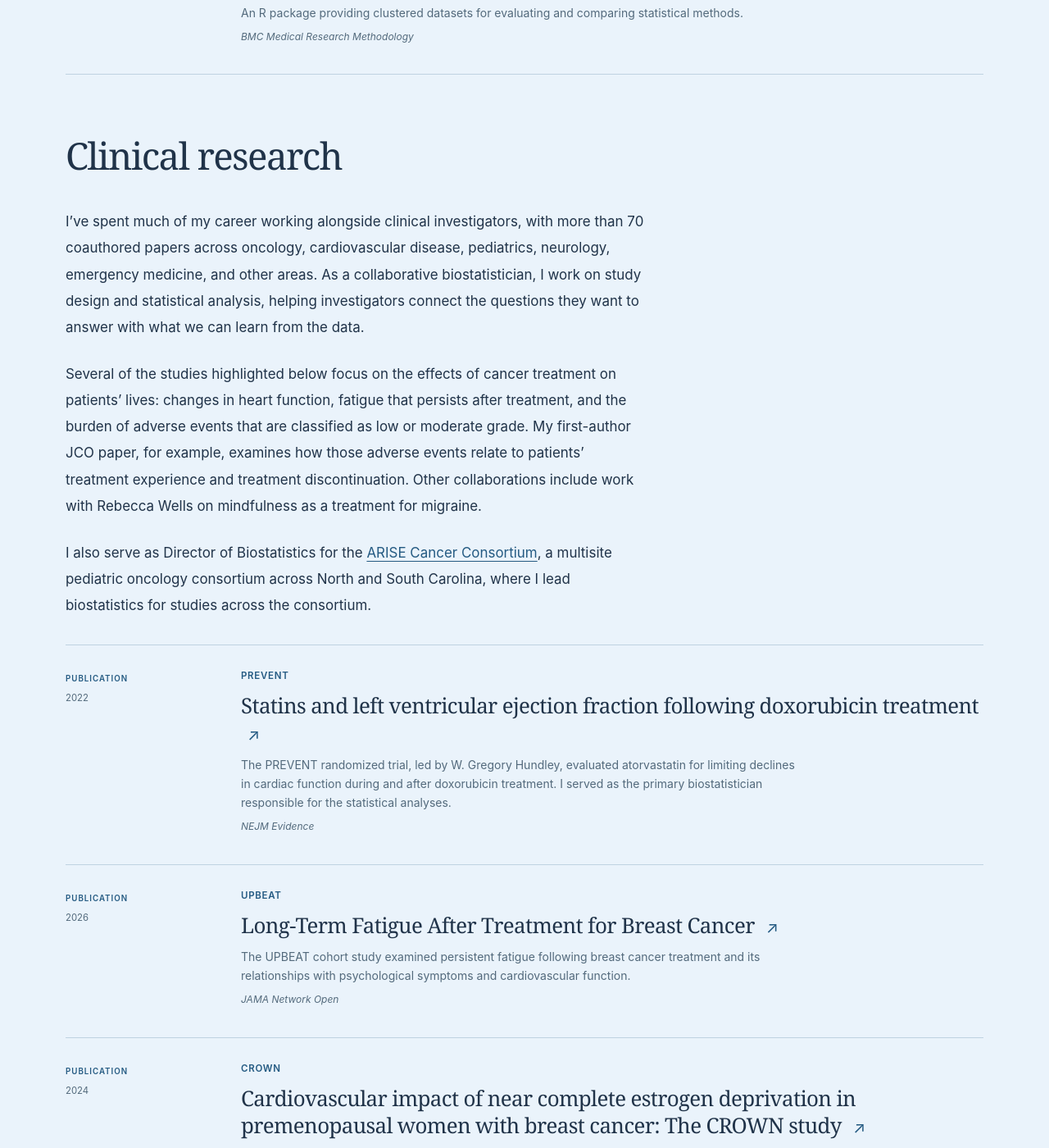
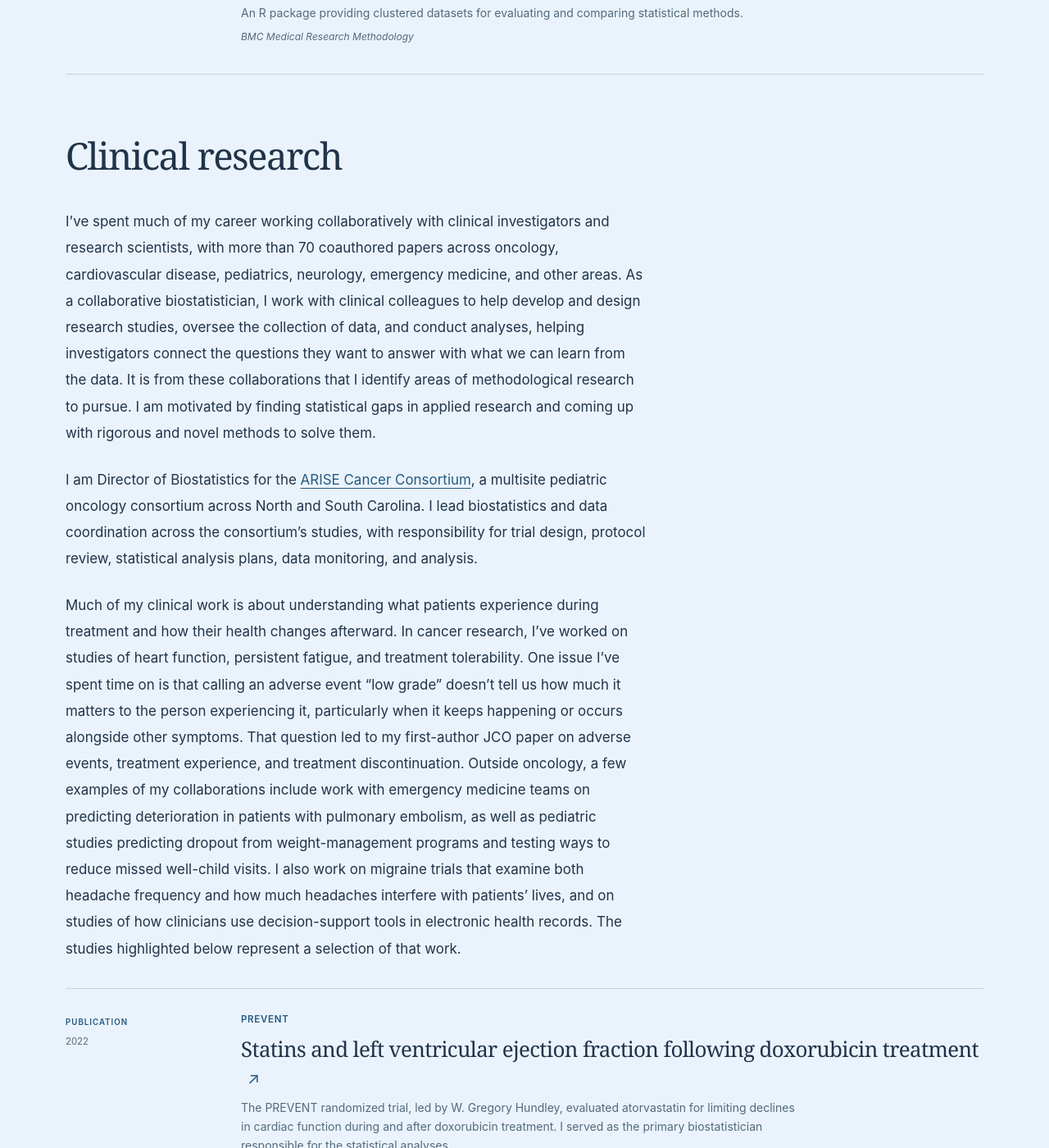
Before and after one commit to NateOConnellPhD/nateoconnell.github.io, a Jekyll site: the page built from research.html, in a window 1280 px wide and 1400 px high, scrolled down 3046 px. Shown: the whole window at 82% size. Built offline with Jekyll 4.4.1, drawn with Linux system fonts in a browser that asks for light colours.

Commit message:
Add approved clinical introduction and broaden trial-design interests

```diff
--- a/_data/profile.yml
+++ b/_data/profile.yml
@@ -14,7 +14,7 @@ interests:
   - name: "Cross-validation and model stability"
     description: "How resampling designs affect performance estimates, how to estimate their uncertainty, and how tuning choices influence the reproducibility of fitted coefficients and selected variables."
   - name: "Bayesian adaptive trial design"
-    description: "Dose-finding and dose-optimization methods that account for patient heterogeneity and repeated outcomes, motivated by questions in oncology and other clinical collaborations."
+    description: "Bayesian methods for designing clinical trials that adapt as evidence accumulates, with a particular interest in dose finding and dose optimization."
 links:
   - label: GitHub
     url: "https://github.com/NateOConnellPhD"
--- a/_data/research.yml
+++ b/_data/research.yml
@@ -5,8 +5,8 @@ introduction: |
 
   I also continue to work on clinical trial design, where my methodological research began during my PhD. Building on that background in Bayesian dose-finding trials, I’m developing adaptive designs that use repeated patient outcomes to guide decisions as a study progresses, while accounting for the dependence among observations from the same patient. As with my work on prediction models, the motivation comes from problems I’ve encountered through collaboration and want better ways to address.
 clinical_introduction: |
-  I’ve spent much of my career working alongside clinical investigators, with more than 70 coauthored papers across oncology, cardiovascular disease, pediatrics, neurology, emergency medicine, and other areas. As a collaborative biostatistician, I work on study design and statistical analysis, helping investigators connect the questions they want to answer with what we can learn from the data.
+  I’ve spent much of my career working collaboratively with clinical investigators and research scientists, with more than 70 coauthored papers across oncology, cardiovascular disease, pediatrics, neurology, emergency medicine, and other areas. As a collaborative biostatistician, I work with clinical colleagues to help develop and design research studies, oversee the collection of data, and conduct analyses, helping investigators connect the questions they want to answer with what we can learn from the data. It is from these collaborations that I identify areas of methodological research to pursue. I am motivated by finding statistical gaps in applied research and coming up with rigorous and novel methods to solve them.
 
-  Several of the studies highlighted below focus on the effects of cancer treatment on patients’ lives: changes in heart function, fatigue that persists after treatment, and the burden of adverse events that are classified as low or moderate grade. My first-author JCO paper, for example, examines how those adverse events relate to patients’ treatment experience and treatment discontinuation. Other collaborations include work with Rebecca Wells on mindfulness as a treatment for migraine.
+  I am Director of Biostatistics for the [ARISE Cancer Consortium](https://www.arisecancer.org/), a multisite pediatric oncology consortium across North and South Carolina. I lead biostatistics and data coordination across the consortium’s studies, with responsibility for trial design, protocol review, statistical analysis plans, data monitoring, and analysis.
 
-  I also serve as Director of Biostatistics for the [ARISE Cancer Consortium](https://www.arisecancer.org/), a multisite pediatric oncology consortium across North and South Carolina, where I lead biostatistics for studies across the consortium.
+  Much of my clinical work is about understanding what patients experience during treatment and how their health changes afterward. In cancer research, I’ve worked on studies of heart function, persistent fatigue, and treatment tolerability. One issue I’ve spent time on is that calling an adverse event “low grade” doesn’t tell us how much it matters to the person experiencing it, particularly when it keeps happening or occurs alongside other symptoms. That question led to my first-author JCO paper on adverse events, treatment experience, and treatment discontinuation. Outside oncology, a few examples of my collaborations include work with emergency medicine teams on predicting deterioration in patients with pulmonary embolism, as well as pediatric studies predicting dropout from weight-management programs and testing ways to reduce missed well-child visits. I also work on migraine trials that examine both headache frequency and how much headaches interfere with patients’ lives, and on studies of how clinicians use decision-support tools in electronic health records. The studies highlighted below represent a selection of that work.
```
